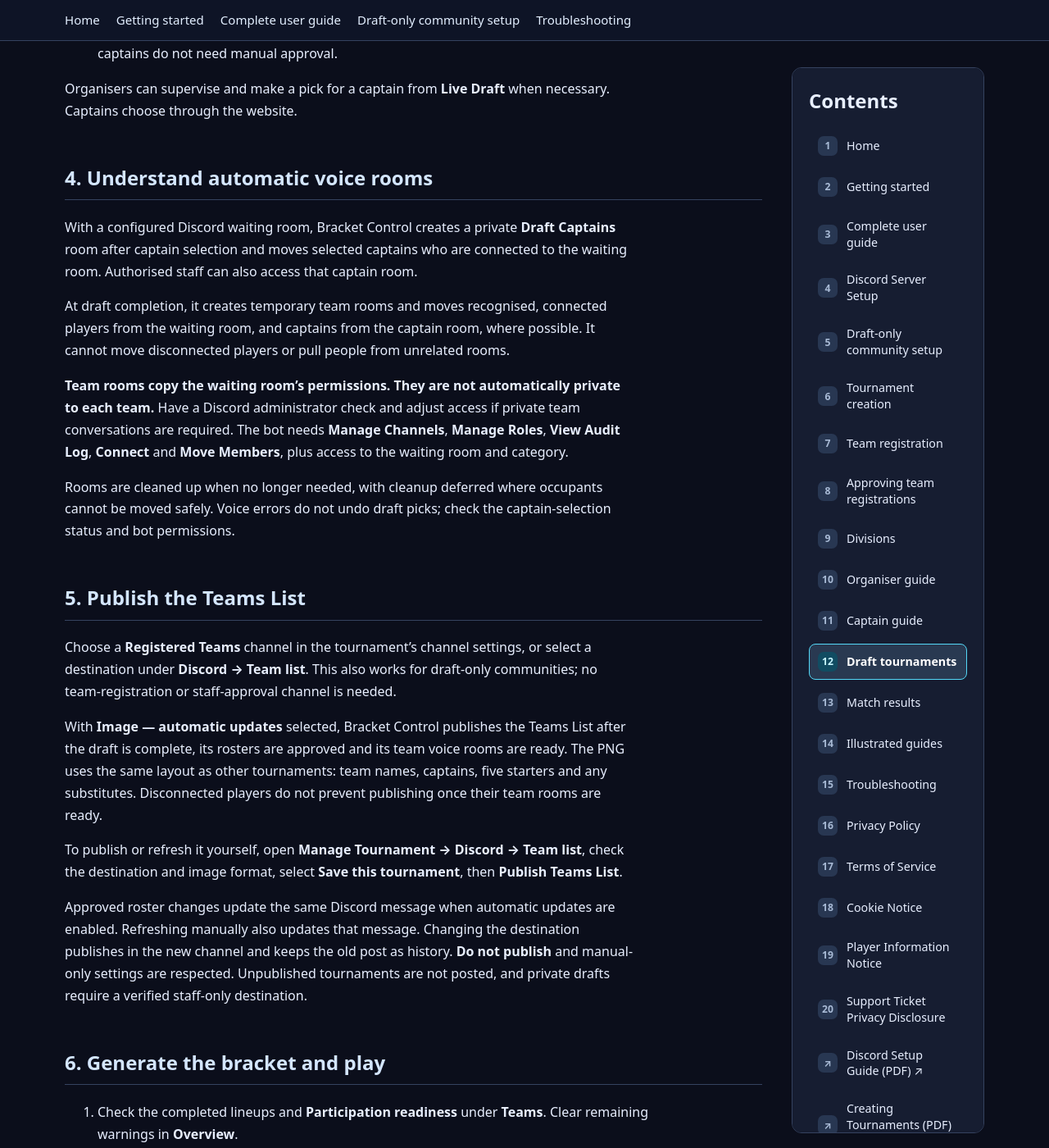
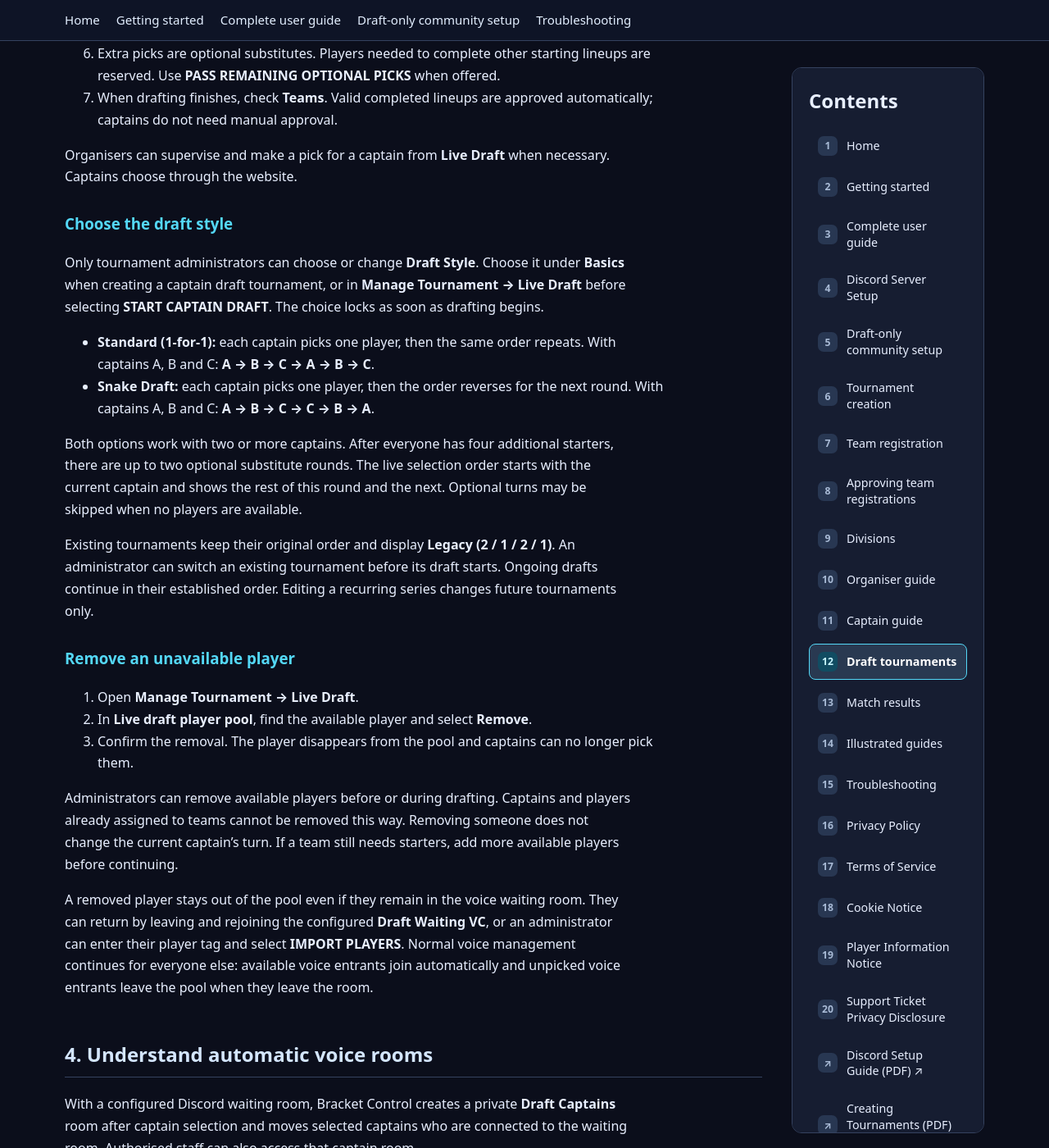
Before and after one commit to dev-dyly/bracket-control-wiki, a Jekyll site: the page built from guides/drafts.md, in a window 1280 px wide and 1400 px high, scrolled down 1714 px. Shown: the whole window at 82% size. Built offline with Jekyll 4.4.1, drawn with Linux system fonts in a browser that asks for light colours; some of the changed text lies outside the part shown.

Commit message:
Document draft styles and removing unavailable players (#12)

```diff
--- a/guides/drafts.md
+++ b/guides/drafts.md
@@ -12,7 +12,7 @@ For a complete Discord walkthrough, use [Draft-only community setup]({{ '/guides
 ## 1. Prepare the tournament
 
 1. Create a tournament and check **Captain draft tournament** under **Basics**.
-2. Set the schedule and rules. Decide whether to **Require Individual Player Acceptance** before creating it; this choice and the rules are fixed at creation.
+2. Choose **Draft Style**: **Standard (1-for-1)** keeps the same captain order each round; **Snake Draft** reverses it each round. Set the schedule and rules. Decide whether to **Require Individual Player Acceptance** before creating it; this choice and the rules are fixed at creation.
 3. Ask every player to complete [Global Player Registration](https://app.devdylnz.com/app/register) using their own Discord account.
 4. If using Discord voice, assign **Draft Voice Waiting Room** to the correct voice channel and ask players to join it.
 5. Open **Manage Tournament → Live Draft** and check the player pool. Unpicked players gathered from voice are removed from the pool if they leave the waiting room.
@@ -34,11 +34,32 @@ The registry can be reused for later tournaments, but captains must be explicitl
 2. Select **START CAPTAIN DRAFT**.
 3. Captains sign in and open their **Team and draft dashboard** from **My Matches**, or their team in **My Teams**.
 4. When **YOUR TURN TO PICK** appears, the captain selects the button beside an available player.
-5. Follow the turns shown. Stages use two, one, two and one picks, reversing captain order between stages. The first four chosen players join the captain in the starting five.
+5. Follow the **Draft Style** and **Selection order** shown in Live Draft and the captain dashboard. Each captain chooses one player per turn. The first four chosen players join the captain in the starting five.
 6. Extra picks are optional substitutes. Players needed to complete other starting lineups are reserved. Use **PASS REMAINING OPTIONAL PICKS** when offered.
 7. When drafting finishes, check **Teams**. Valid completed lineups are approved automatically; captains do not need manual approval.
 
 Organisers can supervise and make a pick for a captain from **Live Draft** when necessary. Captains choose through the website.
+
+### Choose the draft style
+
+Only tournament administrators can choose or change **Draft Style**. Choose it under **Basics** when creating a captain draft tournament, or in **Manage Tournament → Live Draft** before selecting **START CAPTAIN DRAFT**. The choice locks as soon as drafting begins.
+
+- **Standard (1-for-1):** each captain picks one player, then the same order repeats. With captains A, B and C: **A → B → C → A → B → C**.
+- **Snake Draft:** each captain picks one player, then the order reverses for the next round. With captains A, B and C: **A → B → C → C → B → A**.
+
+Both options work with two or more captains. After everyone has four additional starters, there are up to two optional substitute rounds. The live selection order starts with the current captain and shows the rest of this round and the next. Optional turns may be skipped when no players are available.
+
+Existing tournaments keep their original order and display **Legacy (2 / 1 / 2 / 1)**. An administrator can switch an existing tournament before its draft starts. Ongoing drafts continue in their established order. Editing a recurring series changes future tournaments only.
+
+### Remove an unavailable player
+
+1. Open **Manage Tournament → Live Draft**.
+2. In **Live draft player pool**, find the available player and select **Remove**.
+3. Confirm the removal. The player disappears from the pool and captains can no longer pick them.
+
+Administrators can remove available players before or during drafting. Captains and players already assigned to teams cannot be removed this way. Removing someone does not change the current captain's turn. If a team still needs starters, add more available players before continuing.
+
+A removed player stays out of the pool even if they remain in the voice waiting room. They can return by leaving and rejoining the configured **Draft Waiting VC**, or an administrator can enter their player tag and select **IMPORT PLAYERS**. Normal voice management continues for everyone else: available voice entrants join automatically and unpicked voice entrants leave the pool when they leave the room.
 
 ## 4. Understand automatic voice rooms
 
```
